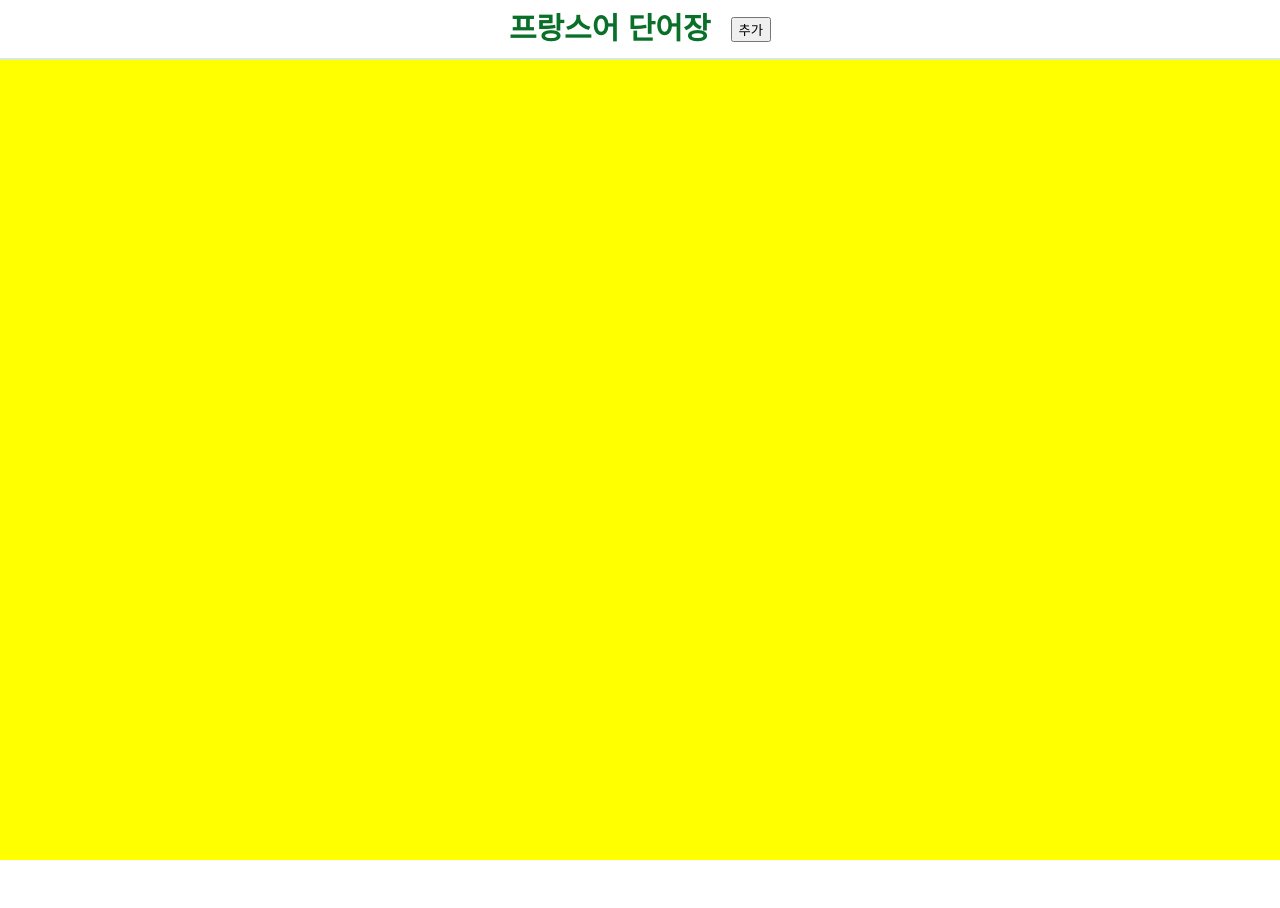
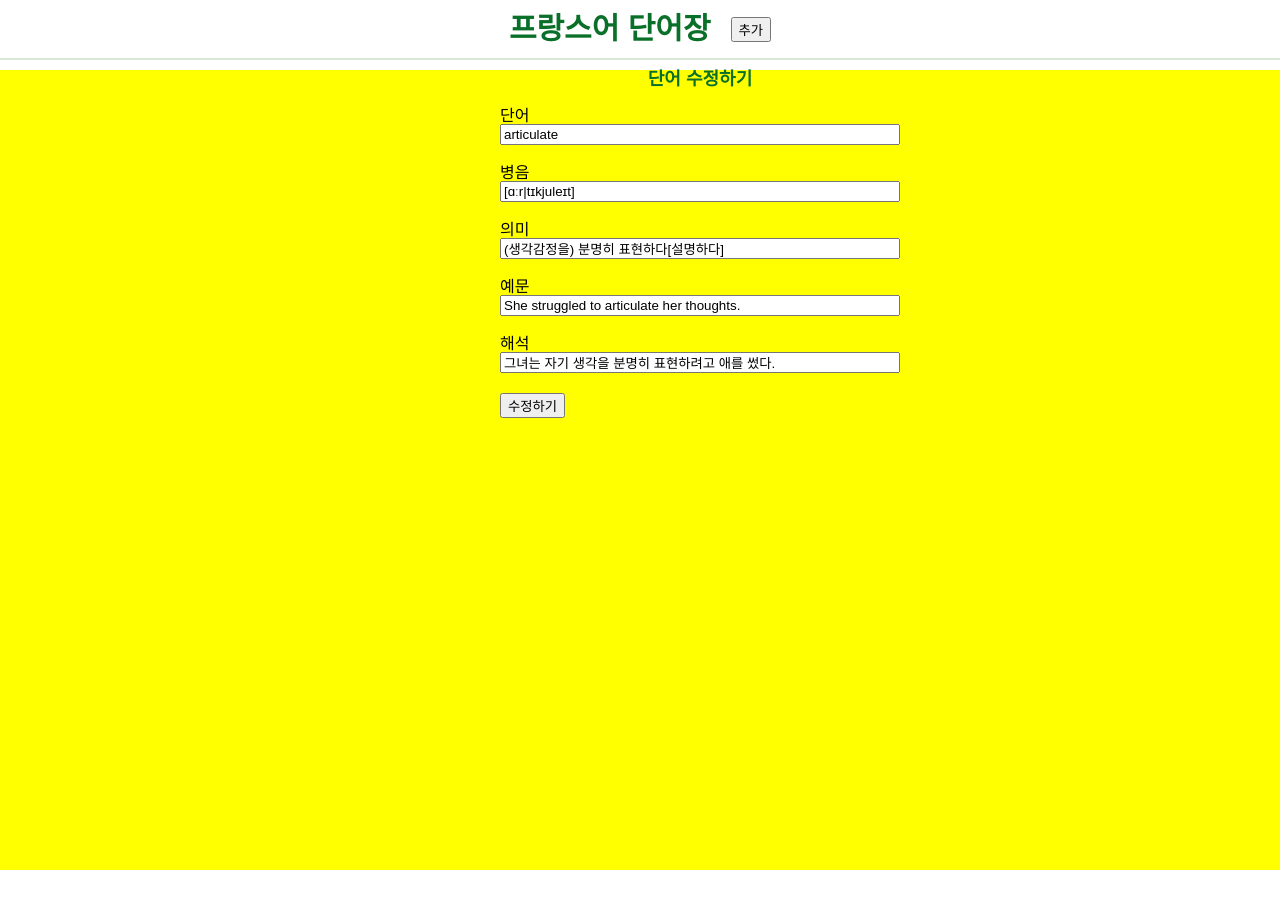
Before and after one commit to constdreamcoder/hanghae99-personal-assignment2, a React (Create React App) app: page /edit/1 in a window 1280 px wide. Shown: the top 908 px of the page. Built offline with nearby package versions, Linux system fonts and the light colour scheme.

Commit message:
connect redux with Edit.js component.

```diff
--- a/src/App.js
+++ b/src/App.js
@@ -1,6 +1,6 @@
 // Components
 import Card from "./Card";
-// import Edit from "./Edit";
+import Edit from "./Edit";
 import AddCard from "./AddCard";
 
 // style
@@ -34,9 +34,9 @@ function App() {
             <Card />
           </CardSection>
         </Route>
-        {/* <Route path="/edit" exact>
+        <Route path="/edit/:index" exact>
           <Edit />
-        </Route> */}
+        </Route>
         <Route path="/add" exact>
           <AddCard />
         </Route>
--- a/src/Card.js
+++ b/src/Card.js
@@ -23,7 +23,7 @@ const Card = (props) => {
               <div>
                 <button
                   onClick={() => {
-                    history.push("/edit");
+                    history.push("/edit/" + idx);
                   }}
                 >
                   수정
--- a/src/Edit.js
+++ b/src/Edit.js
@@ -6,20 +6,34 @@ import { useState } from "react";
 import styled from "styled-components";
 
 // packages
-import { useHistory } from "react-router-dom";
+import { useHistory, useParams } from "react-router-dom";
+import { useSelector } from "react-redux";
 
 const Edit = (props) => {
   const history = useHistory();
+  const index = useParams().index;
+
+  console.log(index);
+
+  const redux_data = useSelector((state) => state.dictionary.list);
+  const redux_data2 = useSelector((state) => state);
+  const clickedCard = redux_data.filter(
+    (ele, idx) => idx === parseInt(index)
+  )[0];
+  console.log(redux_data);
+  console.log(clickedCard);
+  console.log(redux_data2);
+
   const [inputs, setInputs] = useState({});
 
-  const handleChange = (event) => {
-    const word = event.target.word;
-    const pinyin = event.target.pinyin;
-    const meaning = event.target.meaning;
-    const example = event.target.example;
-    const example_translation = event.target.example_translation;
-    // setInputs(values => ({...values, [name]: value}))
-  };
+  // const handleChange = (event) => {
+  //   const word = event.target.word;
+  //   const pinyin = event.target.pinyin;
+  //   const meaning = event.target.meaning;
+  //   const example = event.target.example;
+  //   const example_translation = event.target.example_translation;
+  //   // setInputs(values => ({...values, [name]: value}))
+  // };
 
   const handleSubmit = (event) => {
     event.preventDefault();
@@ -36,8 +50,9 @@ const Edit = (props) => {
             type="text"
             name="word"
             id="input-word"
-            values={inputs.word}
-            onChange={handleChange}
+            defaultValue={clickedCard.word}
+            // placeholder={clickedCard.word}
+            // onChange={handleChange}
           />
         </Input>
         <Input>
@@ -46,8 +61,9 @@ const Edit = (props) => {
             type="text"
             name="pinyin"
             id="input-pinyin"
-            values="#"
-            onChange={handleChange}
+            defaultValue={clickedCard.pinyin}
+            // placeholder={clickedCard.pinyin}
+            // onChange={handleChange}
           />
         </Input>
         <Input>
@@ -56,8 +72,9 @@ const Edit = (props) => {
             type="text"
             name="meaning"
             id="input-meaning"
-            values="#"
-            onChange={handleChange}
+            defaultValue={clickedCard.meaning}
+            // placeholder={clickedCard.meaning}
+            // onChange={handleChange}
           />
         </Input>
         <Input>
@@ -66,8 +83,9 @@ const Edit = (props) => {
             type="text"
             name="example"
             id="input-example"
-            values="#"
-            onChange={handleChange}
+            defaultValue={clickedCard.example}
+            // placeholder={clickedCard.example}
+            // onChange={handleChange}
           />
         </Input>
         <Input>
@@ -76,8 +94,9 @@ const Edit = (props) => {
             type="text"
             name="example_translation"
             id="input-example_translation"
-            values="#"
-            onChange={handleChange}
+            defaultValue={clickedCard.example_translation}
+            // placeholder={clickedCard.example_translation}
+            // onChange={handleChange}
           />
         </Input>
         <Rectify
--- a/src/redux/modules/dictionary.js
+++ b/src/redux/modules/dictionary.js
@@ -8,42 +8,42 @@ const initialState = {
       pinyin: "[proʊ|kræstɪneɪt]",
       meaning: "(해야 할 일을 보통 하기가 싫어서) 미루다[질질 끌다]",
       example: "It's hard to not procrastinate, isn't it?",
-      example_meaning: "근데 미루지 않기가 힘들죠?",
+      example_translation: "근데 미루지 않기가 힘들죠?",
     },
     {
       word: "articulate",
       pinyin: "[ɑːr|tɪkjuleɪt]",
       meaning: "(생각감정을) 분명히 표현하다[설명하다]",
       example: "She struggled to articulate her thoughts.",
-      example_meaning: "그녀는 자기 생각을 분명히 표현하려고 애를 썼다.",
+      example_translation: "그녀는 자기 생각을 분명히 표현하려고 애를 썼다.",
     },
     {
       word: "audacious",
       pinyin: "[ɔːˈdeɪʃəs]",
       meaning: "대담한",
       example: "It was audacious of you to say no to your boss.",
-      example_meaning: "상사한테 싫다고 하다니 자넨 간도 크군.",
+      example_translation: "상사한테 싫다고 하다니 자넨 간도 크군.",
     },
     {
       word: "audacious",
       pinyin: "[ɔːˈdeɪʃəs]",
       meaning: "대담한",
       example: "It was audacious of you to say no to your boss.",
-      example_meaning: "상사한테 싫다고 하다니 자넨 간도 크군.",
+      example_translation: "상사한테 싫다고 하다니 자넨 간도 크군.",
     },
     {
       word: "audacious",
       pinyin: "[ɔːˈdeɪʃəs]",
       meaning: "대담한",
       example: "It was audacious of you to say no to your boss.",
-      example_meaning: "상사한테 싫다고 하다니 자넨 간도 크군.",
+      example_translation: "상사한테 싫다고 하다니 자넨 간도 크군.",
     },
     {
       word: "audacious",
       pinyin: "[ɔːˈdeɪʃəs]",
       meaning: "대담한",
       example: "It was audacious of you to say no to your boss.",
-      example_meaning: "상사한테 싫다고 하다니 자넨 간도 크군.",
+      example_translation: "상사한테 싫다고 하다니 자넨 간도 크군.",
     },
   ],
 };
```
